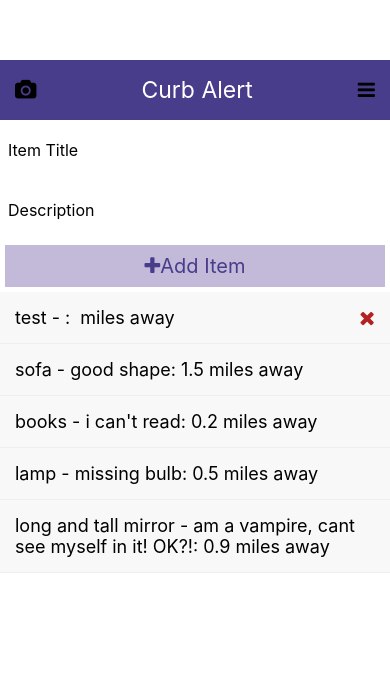
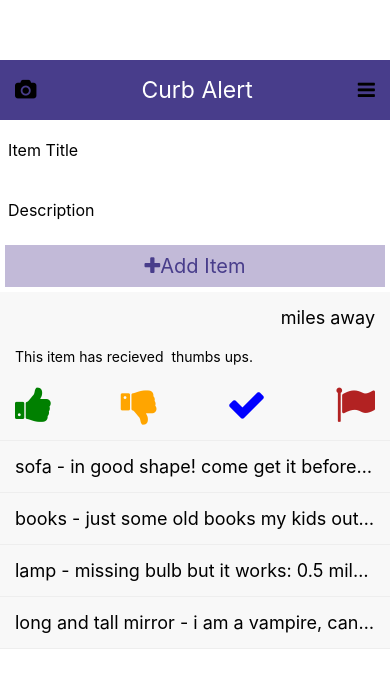
Before and after one commit to ETS-ReactNative5/CurbAlert, a React Native app: screen / in a window 390 px wide. Shown: the top 688 px of the page. Built offline with nearby package versions, Linux system fonts and the light colour scheme.

Commit message:
bulid out ItemDetail and style

```diff
--- a/components/ItemControl.js
+++ b/components/ItemControl.js
@@ -7,18 +7,57 @@ import ItemDetail from './ItemDetail';
 
 const ItemControl = () => {
   const [items, setItems] = useState([
-    {id: uuid(), text: 'sofa', distance: 1.5, description: 'good shape'},
-    {id: uuid(), text: 'books', distance: 0.2, description: "i can't read"},
-    {id: uuid(), text: 'lamp', distance: 0.5, description: 'missing bulb'},
+    {
+      id: uuid(),
+      text: 'sofa',
+      distance: 1.5,
+      description: 'in good shape! come get it before it rains',
+      timestamp: 'Feb 25, 2022, 11:59:11 PM',
+      is_taken: false,
+      is_damaged: false,
+      thumbs_up: 0,
+      flag: false,
+      image_path: "https://picsum.photos/200",
+    },
+    {
+      id: uuid(),
+      text: 'books',
+      distance: 0.2,
+      description: "just some old books my kids outgrew",
+      timestamp: 'Feb 25, 2022, 11:59:11 PM',
+      is_taken: false,
+      is_damaged: false,
+      thumbs_up: 0,
+      flag: false,
+      image_path: "https://picsum.photos/200",
+    },
+    {
+      id: uuid(),
+      text: 'lamp',
+      distance: 0.5,
+      description: 'missing bulb but it works',
+      timestamp: 'Feb 25, 2022, 11:59:11 PM',
+      is_taken: false,
+      is_damaged: false,
+      thumbs_up: 0,
+      flag: false,
+      image_path: "https://picsum.photos/200",
+    },
     {
       id: uuid(),
       text: 'long and tall mirror',
       distance: 0.9,
-      description: 'am a vampire, cant see myself in it! OK?!',
+      description: 'i am a vampire, cant see myself in it! OK?!',
+      timestamp: 'Feb 25, 2022, 11:59:11 PM',
+      is_taken: false,
+      is_damaged: false,
+      thumbs_up: 0,
+      flag: false,
+      image_path: "https://picsum.photos/200",
     },
   ]);
 
-  const [selectedItem, setSelectedItem] = useState({text: 'test'});
+  const [selectedItem, setSelectedItem] = useState({});
   const handleSelectingItem = id => {
     const changeSelectedItem = items.filter(item => item.id === id)[0];
     setSelectedItem(changeSelectedItem);
--- a/components/ItemDetail.js
+++ b/components/ItemDetail.js
@@ -1,4 +1,4 @@
-import {StyleSheet, Text, View, TouchableOpacity} from 'react-native';
+import {StyleSheet, Text, View, Image, TouchableOpacity} from 'react-native';
 import React from 'react';
 import Icon from 'react-native-vector-icons/dist/FontAwesome';
 import PropTypes from 'prop-types';
@@ -8,13 +8,45 @@ const ItemDetail = ({item, deleteItem}) => {
     <TouchableOpacity style={styles.listItem}>
       <View style={styles.listItemView}>
         <Text style={styles.listItemText}>
-          {item.text} - {item.description}: {item.distance} miles away
+          <Text style={styles.title}>{item.text}</Text>
         </Text>
+        <Text style={styles.listItemText}>{item.distance} miles away</Text>
+      </View>
+      <View style={styles.description}>
+        <Text>{item.timestamp}</Text>
+        <Text>{item.description}</Text>
+        {/* <Text>{item.is_taken}</Text>
+        <Text>{item.is_damaged}</Text> */}
+        <Text>This item has recieved {item.thumbs_up} thumbs ups.</Text>
+
+      </View>
+      <View>
+        <Image source={{uri: item.image_path}} />
+      </View>
+      <View style={styles.listItemView}>
         <Icon
-          name="remove"
-          size={20}
+          name="thumbs-up"
+          size={40}
+          color="green"
+          // onPress={() => deleteItem(item.id)}
+        />
+        <Icon
+          name="thumbs-down"
+          size={40}
+          color="orange"
+          // onPress={() => deleteItem(item.id)}
+        />
+        <Icon
+          name="check"
+          size={40}
+          color="blue"
+          onPress={() => deleteItem(item.id)}
+        />
+        <Icon
+          name="flag"
+          size={40}
           color="firebrick"
-          onPress={() => deleteItem(item.id)}
+          // onPress={() => deleteItem(item.id)}
         />
       </View>
     </TouchableOpacity>
@@ -43,4 +75,15 @@ const styles = StyleSheet.create({
   listItemText: {
     fontSize: 18,
   },
+  title: {
+    fontWeight: 'bold',
+    fontSize: 24,
+  },
+  distance: {
+    fontStyle: 'italic',
+  },
+  description: {
+    paddingTop: 20,
+    paddingBottom: 20,
+  },
 });
--- a/components/ListItem.js
+++ b/components/ListItem.js
@@ -9,7 +9,7 @@ const ListItem = ({item, deleteItem, handleSelectingItem}) => {
       style={styles.listItem}
       onPress={() => handleSelectingItem(item.id)}>
       <View style={styles.listItemView}>
-        <Text style={styles.listItemText}>
+        <Text numberOfLines={1} style={styles.listItemText}>
           {item.text} - {item.description}: {item.distance} miles away
         </Text>
         {/* <Icon
```
Also changed, not shown: 1 other file (tests, documents, lock files or other folders).
